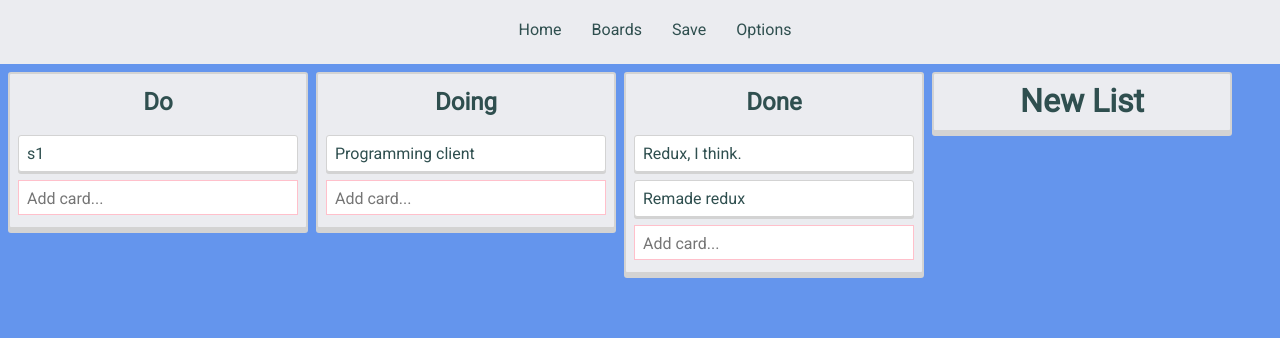
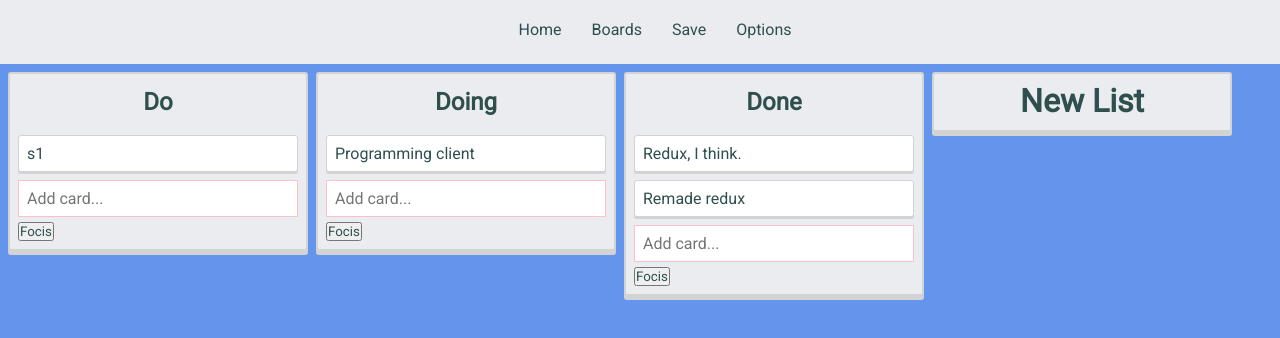
Before and after one commit to codekcv/lister, a React (Create React App) app: page / in a window 1280 px wide. Shown: the top 338 px of the page. Built offline with nearby package versions, Linux system fonts and the light colour scheme.

Commit message:
fix text overflow | more css

```diff
--- a/package.json
+++ b/package.json
@@ -10,6 +10,7 @@
     "react-redux": "^7.1.1",
     "react-router-dom": "^5.1.2",
     "react-scripts": "3.1.2",
+    "react-textarea-autosize": "^7.1.0",
     "redux-thunk": "^2.3.0",
     "short-uuid": "^3.1.1",
     "styled-components": "^4.4.0",
@@ -23,6 +24,7 @@
     "@types/react-dom": "^16.9.1",
     "@types/react-redux": "^7.1.4",
     "@types/react-router-dom": "^5.1.0",
+    "@types/react-textarea-autosize": "^4.3.4",
     "@types/styled-components": "^4.1.19",
     "concurrently": "^4.1.2",
     "json-server": "^0.15.1",
--- a/src/components/card/Card.tsx
+++ b/src/components/card/Card.tsx
@@ -51,7 +51,7 @@ export const CardLi: React.FC<Props> = ({
     >
       {!edit ? (
         <Div isCross={cross} onClick={handleDone}>
-          <span className="text">{text}</span>
+          <p className="text">{text}</p>
           <i>
             {hover && (
               <span className="butones">
@@ -100,16 +100,17 @@ const Container = styled.div<{ isHover: boolean }>`
   .butones {
     position: absolute;
     right: 8px;
+    top: 8px;
   }
 `;
 
 const Div = styled.p<{ isCross: boolean }>`
-  display: flex;
-  justify-content: space-between;
-  padding: 8px;
-  /* height: 34px; */
+  padding: var(--g-padding);
+  width: 260px;
 
   .text {
     text-decoration: ${props => props.isCross && 'line-through'};
+    overflow-wrap: break-word;
+    word-wrap: break-word;
   }
 `;
--- a/src/components/card/Cards.tsx
+++ b/src/components/card/Cards.tsx
@@ -1,4 +1,4 @@
-import React, { useState } from 'react';
+import React, { useState, useRef } from 'react';
 import { connect } from 'react-redux';
 import { CardState } from '../../store/card/types';
 import {
@@ -10,6 +10,7 @@ import {
 import { AppState } from '../../store/store';
 import styled from 'styled-components';
 import { CardLi } from './Card';
+import Textarea from 'react-textarea-autosize';
 
 interface Props {
   listId: string;
@@ -30,7 +31,8 @@ const Cards: React.FC<Props> = ({
 }) => {
   const listCards = cardState.cards.filter(card => card.listId === listId);
   const [input, setInput] = useState<string>('');
-  const [height, setHeight] = useState<number>(35);
+  const [height, setHeight] = useState<number>(64);
+  const inputRef: any = useRef(null);
 
   const handleSubmit = (e: React.FormEvent<HTMLFormElement>) => {
     // e.preventDefault();
@@ -40,16 +42,27 @@ const Cards: React.FC<Props> = ({
   };
 
   const handleInput = (e: React.ChangeEvent<HTMLTextAreaElement>) => {
-    setHeight(e.target.scrollHeight);
+    setHeight(e.target.scrollHeight + 64);
     setInput(e.target.value);
   };
 
   const handleEnter = (e: React.KeyboardEvent<HTMLTextAreaElement>) => {
     const val = input.trim();
-    if (e.key !== 'Enter' || val) return;
-    setInput('');
-    setHeight(35);
-    addCard(listId, val);
+    // // console.log('kewl');
+    // if (e.key !== 'Enter' || !val) return;
+    // // if (e.key !== 'Enter') return;
+    // setInput('');
+    // setHeight(35);
+    // addCard(listId, val);
+    // console.log(2);
+
+    if (e.key === 'Enter') {
+      setInput('');
+      if (val) {
+        setHeight(35);
+        addCard(listId, val);
+      }
+    }
   };
 
   return (
@@ -66,14 +79,22 @@ const Cards: React.FC<Props> = ({
           </li>
         ))}
       </ul>
-      <textarea
+      <Textarea
         className="textArea"
+        ref={inputRef}
         onKeyDown={handleEnter}
         name="description"
         placeholder="Add card..."
         onChange={handleInput}
         value={input}
       />
+      <button
+        onClick={() => {
+          inputRef.current.focus();
+        }}
+      >
+        Focis
+      </button>
     </Container>
   );
 };
@@ -99,11 +120,12 @@ const Container = styled.div<{ textHeight: number }>`
     resize: none;
     overflow: hidden;
     width: 280px;
-    height: ${props => props.textHeight + 'px'};
-    /* padding: var(--g-padding); */
+    /* height: ${props => props.textHeight + 'px'}; */
+    padding: var(--g-padding);
     padding: 8px;
     border: 1px pink solid;
     font-size: 16px;
+    flex: 1;
   }
 `;
 
```
Also changed, not shown: 2 other files (tests, documents, lock files or other folders).
